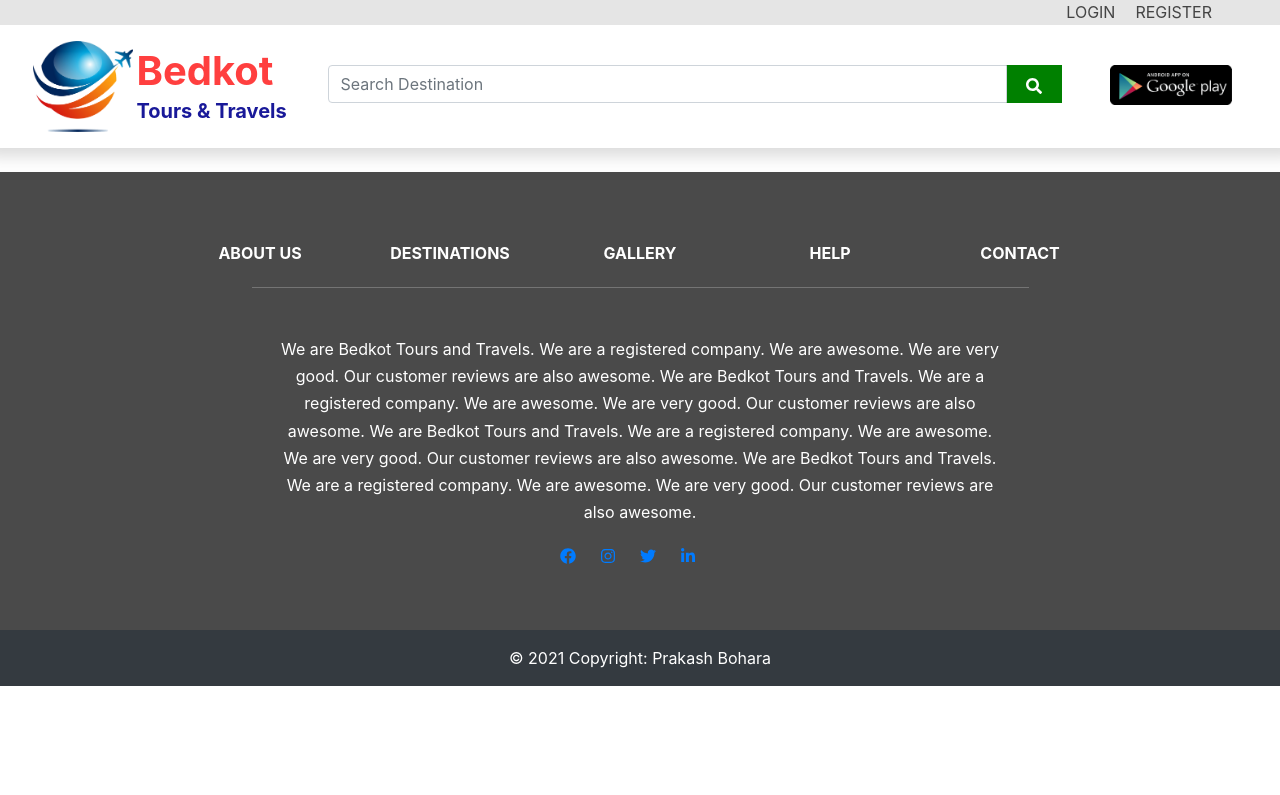
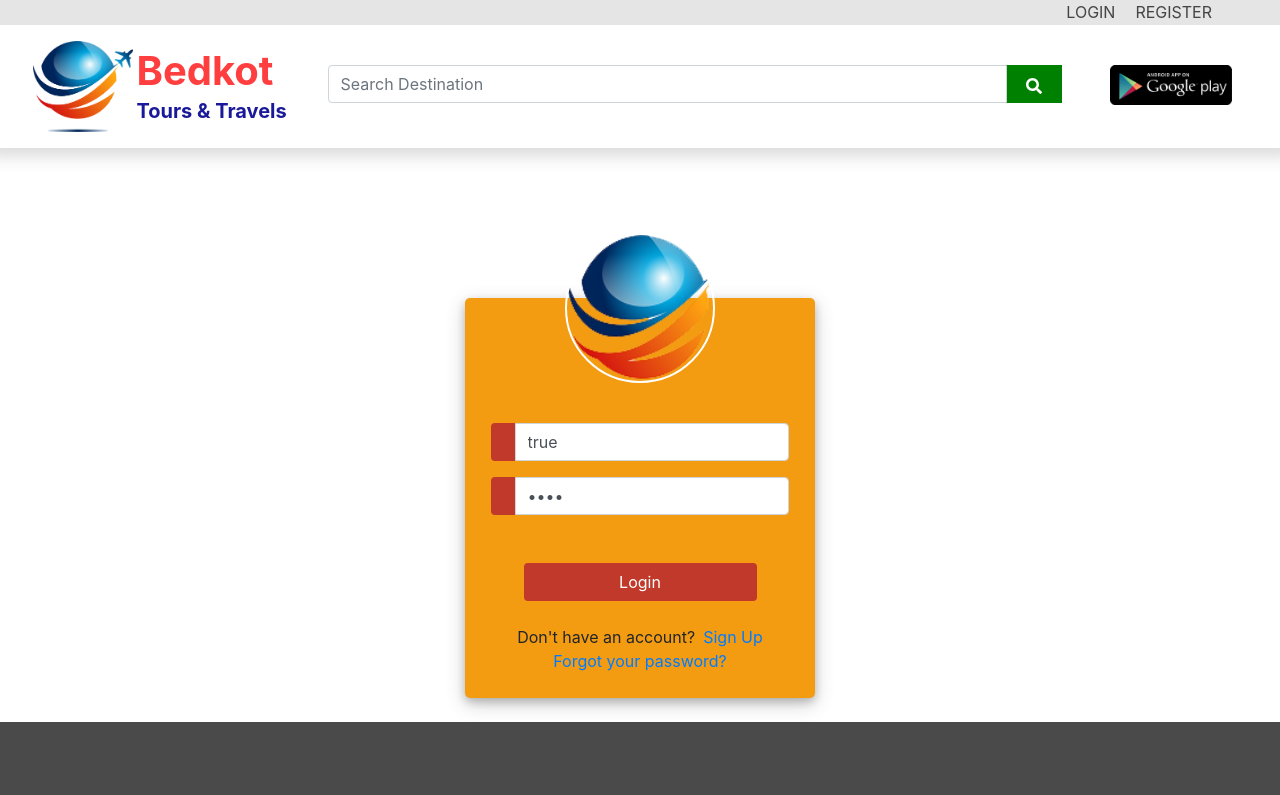
Before and after one commit to ChonangRai/BedkotTravels, a React (Create React App) app: page /login in a window 1280 px wide. Shown: the top 795 px of the page. Built offline with nearby package versions, Linux system fonts and the light colour scheme.

Commit message:
Registration updated

```diff
--- a/src/Components/BodyComponent/Body.js
+++ b/src/Components/BodyComponent/Body.js
@@ -2,11 +2,14 @@ import React from 'react'
 import { Route, Switch } from 'react-router-dom';
 import Home from './Home';
 import Register from './Register';
+import Login from './Login';
+
 export const Body = () => {
     return (
         <Switch>
             <Route path = '/' exact component={Home} />
             <Route path = '/register' component={Register} />
+            <Route path = '/login' component={Login} />
         </Switch>
     )
 }
--- /dev/null
+++ b/src/Components/BodyComponent/Login.js
@@ -0,0 +1,49 @@
+import React from 'react'
+
+export const Login = () => {
+    return (
+        <div className="d-flex justify-content-center" style={{marginTop:'150px'}}>
+            <div className="user_card">
+                <div className="d-flex justify-content-center">
+                    <div className="brand_logo_container">
+                        <img src="login_logo.png" className="brand_logo" alt="Logo" />
+                    </div>
+                </div>
+                <div className="d-flex justify-content-center form_container">
+                    <form>
+                        <div className="input-group mb-3">
+                            <div className="input-group-append">
+                                <span className="input-group-text"><i className="fas fa-user" /></span>
+                            </div>
+                            <input type="text" name className="form-control input_user" defaultValue placeholder="username" />
+                        </div>
+                        <div className="input-group mb-2">
+                            <div className="input-group-append">
+                                <span className="input-group-text"><i className="fas fa-key" /></span>
+                            </div>
+                            <input type="password" name className="form-control input_pass" defaultValue placeholder="password" />
+                        </div>
+                        <div className="form-group">
+                            <div className="custom-control custom-checkbox">
+                                <input type="checkbox" className="custom-control-input" id="customControlInline" />
+                            </div>
+                        </div>
+                        <div className="d-flex justify-content-center mt-3 login_container">
+                            <button type="button" name="button" className="btn login_btn">Login</button>
+                        </div>
+                    </form>
+                </div>
+                <div className="mt-4">
+                    <div className="d-flex justify-content-center links">
+                        Don't have an account? <a href="#" className="ml-2">Sign Up</a>
+                    </div>
+                    <div className="d-flex justify-content-center links">
+                        <a href="#">Forgot your password?</a>
+                    </div>
+                </div>
+            </div>
+        </div>
+
+    )
+}
+export default Login;
--- a/src/Components/BodyComponent/Register.js
+++ b/src/Components/BodyComponent/Register.js
@@ -12,6 +12,7 @@ const Register = () => {
 
     const [user, setUser] = useState({
         fname: '',
+        lname:'',
         address: '',
         email: '',
         mobile: '',
@@ -61,7 +62,13 @@ const Register = () => {
                                 <div className="input-group-prepend">
                                     <span className="input-group-text"><Icons.FaUser /></span>
                                 </div>
-                                <input name="fname" value={user.fname} onChange={handleChange} required type="text" className="form-control" placeholder="Full Name" />
+                                <input name="fname" value={user.fname} onChange={handleChange} required type="text" className="form-control" placeholder="First Name" />
+                            </div>
+                            <div className="input-group mb-3">
+                                <div className="input-group-prepend">
+                                    <span className="input-group-text"><Icons.FaUser /></span>
+                                </div>
+                                <input name="lname" value={user.lname} onChange={handleChange} required type="text" className="form-control" placeholder="Last Name" />
                             </div>
                             <div className="input-group mb-3">
                                 <div className="input-group-prepend">
--- a/src/css/App.css
+++ b/src/css/App.css
@@ -6,3 +6,64 @@
     background-image: url("visit_nepal.jpg");
     background-size: cover;
 }
+.user_card {
+    height: 400px;
+    width: 350px;
+    margin-top: auto;
+    margin-bottom: auto;
+    background: #f39c12;
+    position: relative;
+    display: flex;
+    justify-content: center;
+    flex-direction: column;
+    padding: 10px;
+    box-shadow: 0 4px 8px 0 rgba(0, 0, 0, 0.2), 0 6px 20px 0 rgba(0, 0, 0, 0.19);
+    -webkit-box-shadow: 0 4px 8px 0 rgba(0, 0, 0, 0.2), 0 6px 20px 0 rgba(0, 0, 0, 0.19);
+    -moz-box-shadow: 0 4px 8px 0 rgba(0, 0, 0, 0.2), 0 6px 20px 0 rgba(0, 0, 0, 0.19);
+    border-radius: 5px;
+
+}
+.brand_logo_container {
+    position: absolute;
+    height: 170px;
+    width: 170px;
+    top: -75px;
+    border-radius: 50%;
+    padding: 10px;
+    text-align: center;
+}
+.brand_logo {
+    height: 150px;
+    width: 150px;
+    border-radius: 50%;
+    border: 2px solid white;
+}
+.form_container {
+    margin-top: 100px;
+}
+.login_btn {
+    width: 100%;
+    background: #c0392b !important;
+    color: white !important;
+}
+.login_btn:focus {
+    box-shadow: none !important;
+    outline: 0px !important;
+}
+.login_container {
+    padding: 0 2rem;
+}
+.input-group-text {
+    background: #c0392b !important;
+    color: white !important;
+    border: 0 !important;
+    border-radius: 0.25rem 0 0 0.25rem !important;
+}
+.input_user,
+.input_pass:focus {
+    box-shadow: none !important;
+    outline: 0px !important;
+}
+.custom-checkbox .custom-control-input:checked~.custom-control-label::before {
+    background-color: #c0392b !important;
+}
```
Also changed, not shown: public/login_logo.png (added), 1 other file (tests, documents, lock files or other folders).
